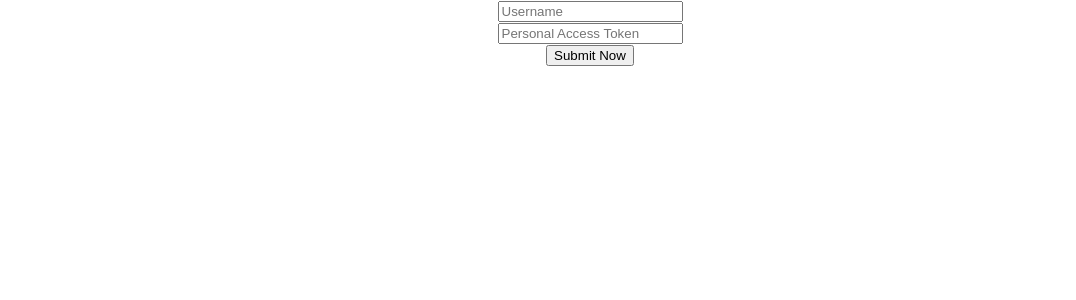
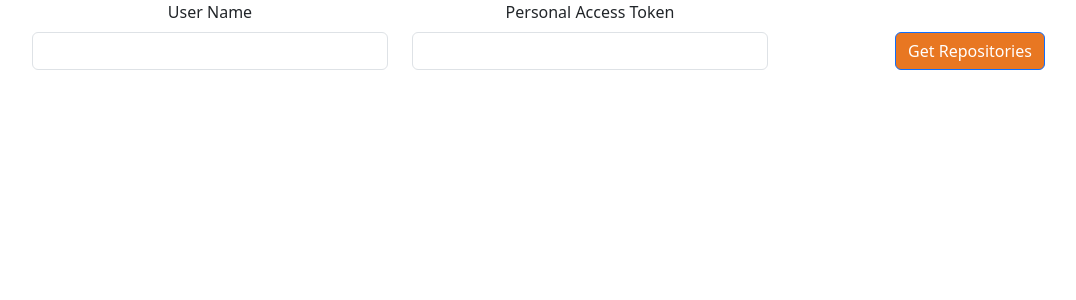
Before and after one commit to paridhi-gupta1998/CrossOrgFeatures, a React (Create React App) app in the folder CrossOrgFeatures/: page / in a window 1280 px wide. Shown: the top 300 px of the page, without its empty margins (50-1126 px from the left). Built offline with nearby package versions, Linux system fonts and the light colour scheme.

Commit message:
add css, add some logging options

```diff
--- a/CrossOrgFeatures/src/Parent.js
+++ b/CrossOrgFeatures/src/Parent.js
@@ -1,6 +1,7 @@
 import React from 'react';
 import Home from './github';
 import { useState } from 'react';
+import { Container, Row, Col, Card, Accordion, Alert, Badge, Form, Button } from 'react-bootstrap';
 
 export default function Parent() {
 
@@ -9,29 +10,79 @@ export default function Parent() {
         pat: ''
     })
 
-    const [data, setData] = useState({username: '', pat: ''})
+    const [data, setData] = useState({ username: '', pat: '' })
     const [visible, setVisilbility] = useState("")
     const inputsHandler = (e) => {
-        setInputField({ ...inputField, [e.target.name]: e.target.value })
+        setInputField({ ...inputField, [e.target.id]: e.target.value })
     }
 
     const submitButton = () => {
 
-        setData({...data, username: inputField.username, pat: inputField.pat})
+        setData({ ...data, username: inputField.username, pat: inputField.pat })
         setVisilbility("true")
     }
 
     return (
-        <div>
-            <input
+        <>
+            <link href="https://maxcdn.bootstrapcdn.com/bootstrap/latest/css/bootstrap.min.css" rel="stylesheet" />
+            <Container>
+                <Row className="g-12" className="d-flex align-items-end justify-content-md-center">
+                    <Col md={4}>
+                        <Form.Group className="mb-5">
+                            <Form.Label htmlFor="disabledTextInput">User Name</Form.Label>
+                            <Form.Control id="username" onChange={inputsHandler} value={inputField.username} required />
+                        </Form.Group>
+                    </Col>
+                    <Col md={4}>
+                        <Form.Group className="mb-5">
+                            <Form.Label htmlFor="disabledTextInput">Personal Access Token</Form.Label>
+                            <Form.Control type="password" id="pat" onChange={inputsHandler} value={inputField.pat} required />
+                        </Form.Group>
+                    </Col>
+                    <Col md={4}>
+                        <Form.Group className="mb-5">
+                            <Button style={{ backgroundColor: "#e87722" }} onClick={submitButton}   >Get Repositories</Button>
+                        </Form.Group>
+                    </Col>
+
+                </Row>
+            </Container>
+            {visible === 'true' ? <Home {...data} /> : undefined}
+
+
+            {/* <Row className="g-12" className="justify-content-md-center">
+            <Col md={4}>
+                <Container>
+                    <fieldset>
+                        <Form.Group className="mb-5">
+                            <Form.Label htmlFor="disabledTextInput">Name</Form.Label>
+                            <Form.Control id="username" onChange={inputsHandler} value={inputField.username} required />
+                        </Form.Group>
+                    </fieldset>
+
+                </Container>
+            </Col>
+
+            {/* <input
                 type="text"
                 name="username"
                 onChange={inputsHandler}
                 placeholder="Username"
-                value={inputField.username} />
+                value={inputField.username} /> */}
 
-            <br />
 
+            {/* <Col md={4}>
+                <Container>
+                    <fieldset>
+                        <Form.Group className="mb-5">
+                            <Form.Label htmlFor="disabledTextInput">Name</Form.Label>
+                            <Form.Control id="username" onChange={inputsHandler} value={inputField.username} required />
+                        </Form.Group>
+                    </fieldset>
+
+                </Container>
+
+            </Col>
             <input
                 type="password"
                 name="pat"
@@ -43,9 +94,11 @@ export default function Parent() {
 
 
             <button onClick={submitButton}>Submit Now</button>
+            <>
 
 
-            {visible === 'true' ? <Home {...data}/> : undefined}
-        </div>
+            {visible === 'true' ? <Home {...data} /> : undefined}
+        </Row> */}
+        </>
     )
 }
```
Also changed, not shown: CrossOrgFeatures/src/github.js (+73 -30 lines).
